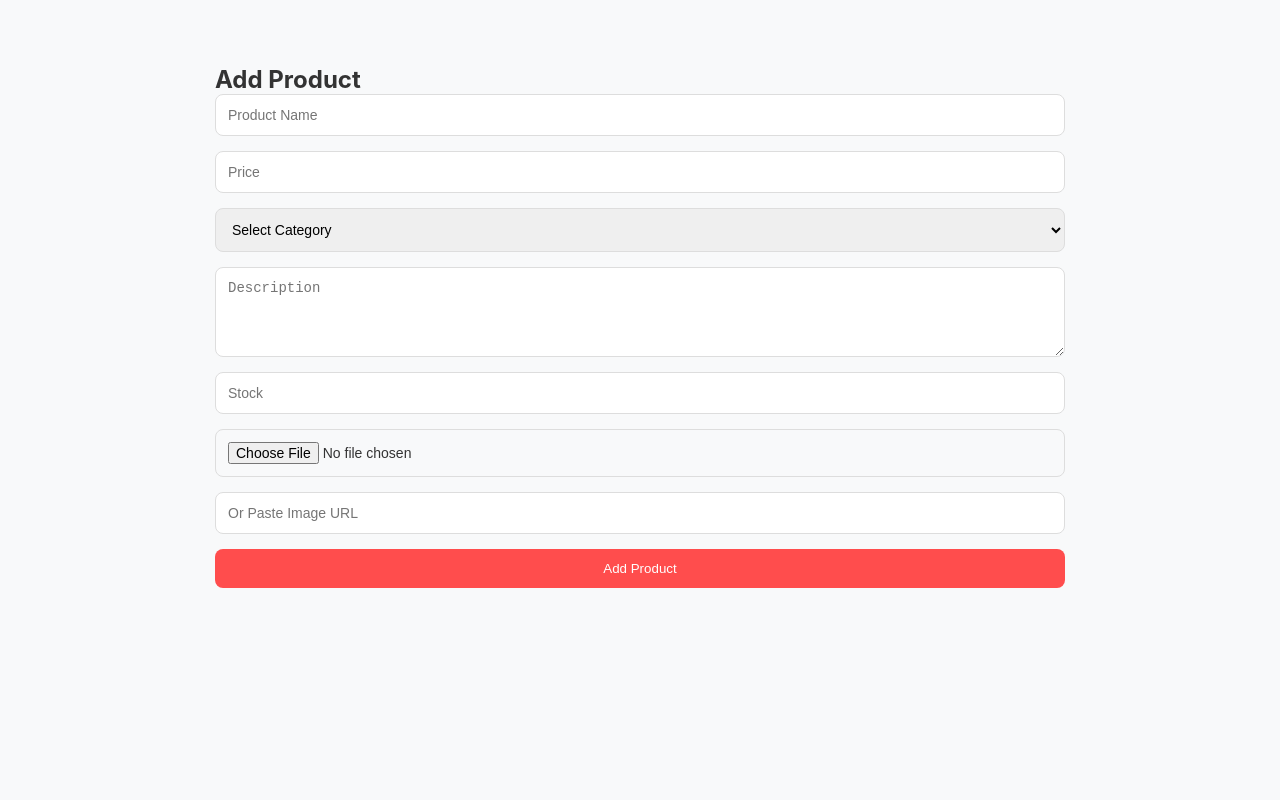
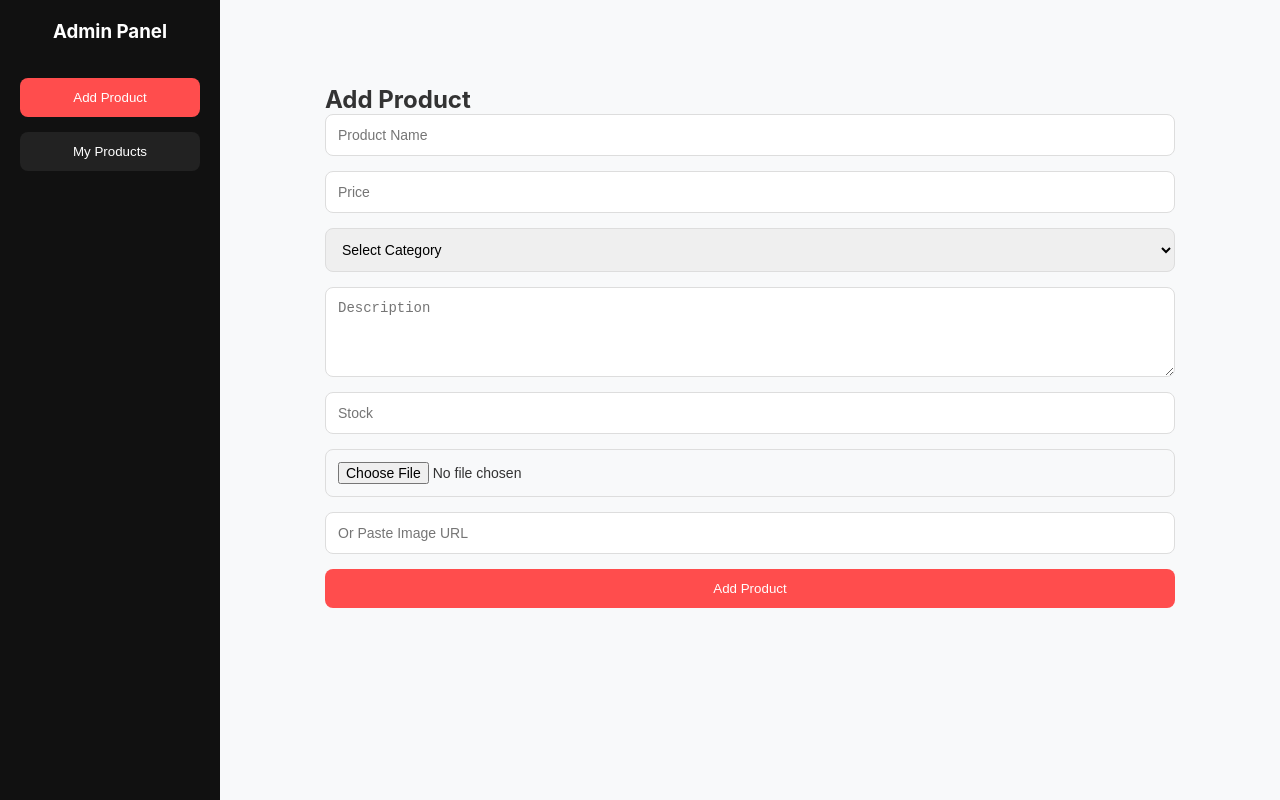
Before and after one commit to Manime016/ecomm, a React (Vite) app in the folder ecomm-admin/: page / in a window 1280 px wide. Built offline with nearby package versions, Linux system fonts and the light colour scheme; no server answers.

Commit message:
Refactored frontend for production: removed localhost, added api config, fixed routing

```diff
--- a/ecomm-admin/src/App.css
+++ b/ecomm-admin/src/App.css
@@ -72,3 +72,72 @@ a:hover {
     gap: 10px;
   }
 }
+/* ================= DASHBOARD ================= */
+
+.dashboard-wrapper {
+  display: flex;
+  min-height: 100vh;
+}
+
+/* Sidebar */
+.dashboard-sidebar {
+  width: 220px;
+  background: #111;
+  color: white;
+  padding: 20px;
+  display: flex;
+  flex-direction: column;
+  gap: 15px;
+}
+
+.dashboard-sidebar h3 {
+  margin-bottom: 20px;
+  text-align: center;
+}
+
+.dashboard-sidebar button {
+  background: #222;
+  color: white;
+  border: none;
+  padding: 12px;
+  border-radius: 8px;
+  cursor: pointer;
+  transition: 0.2s;
+}
+
+.dashboard-sidebar button:hover {
+  background: #333;
+}
+
+.dashboard-sidebar button.active {
+  background: #ff4d4d;
+}
+
+/* Content */
+.dashboard-content {
+  flex: 1;
+  padding: 20px;
+  background: #f8f9fa;
+}
+
+/* ================= RESPONSIVE ================= */
+
+@media (max-width: 768px) {
+  .dashboard-wrapper {
+    flex-direction: column;
+  }
+
+  .dashboard-sidebar {
+    width: 100%;
+    flex-direction: row;
+    justify-content: space-around;
+  }
+
+  .dashboard-sidebar h3 {
+    display: none;
+  }
+
+  .dashboard-content {
+    padding: 15px;
+  }
+}
--- a/ecomm-admin/src/App.jsx
+++ b/ecomm-admin/src/App.jsx
@@ -1,16 +1,11 @@
 import { BrowserRouter, Routes, Route } from "react-router-dom";
-import AddProduct from "./pages/AddProduct";
-import MyProducts from "./pages/MyProducts";
-import "./App.css";
+import Dashboard from "./pages/Dashboard";
+
 function App() {
   return (
     <BrowserRouter>
       <Routes>
-        {/* Add Product Page */}
-        <Route path="/" element={<AddProduct />} />
-
-        {/* My Products Page */}
-        <Route path="/my-products" element={<MyProducts />} />
+        <Route path="/*" element={<Dashboard />} />
       </Routes>
     </BrowserRouter>
   );
--- /dev/null
+++ b/ecomm-admin/src/pages/Dashboard.jsx
@@ -0,0 +1,41 @@
+import { useState } from "react";
+import AddProduct from "./AddProduct";
+import MyProducts from "./MyProducts";
+import "../App.css";
+
+function Dashboard() {
+  const [activePage, setActivePage] = useState("add"); // ✅ default
+
+  return (
+    <div className="dashboard-wrapper">
+
+      {/* Sidebar */}
+      <div className="dashboard-sidebar">
+        <h3>Admin Panel</h3>
+
+        <button
+          className={activePage === "add" ? "active" : ""}
+          onClick={() => setActivePage("add")}
+        >
+          Add Product
+        </button>
+
+        <button
+          className={activePage === "products" ? "active" : ""}
+          onClick={() => setActivePage("products")}
+        >
+          My Products
+        </button>
+      </div>
+
+      {/* Content Area */}
+      <div className="dashboard-content">
+        {activePage === "add" && <AddProduct />}
+        {activePage === "products" && <MyProducts />}
+      </div>
+
+    </div>
+  );
+}
+
+export default Dashboard;
```
